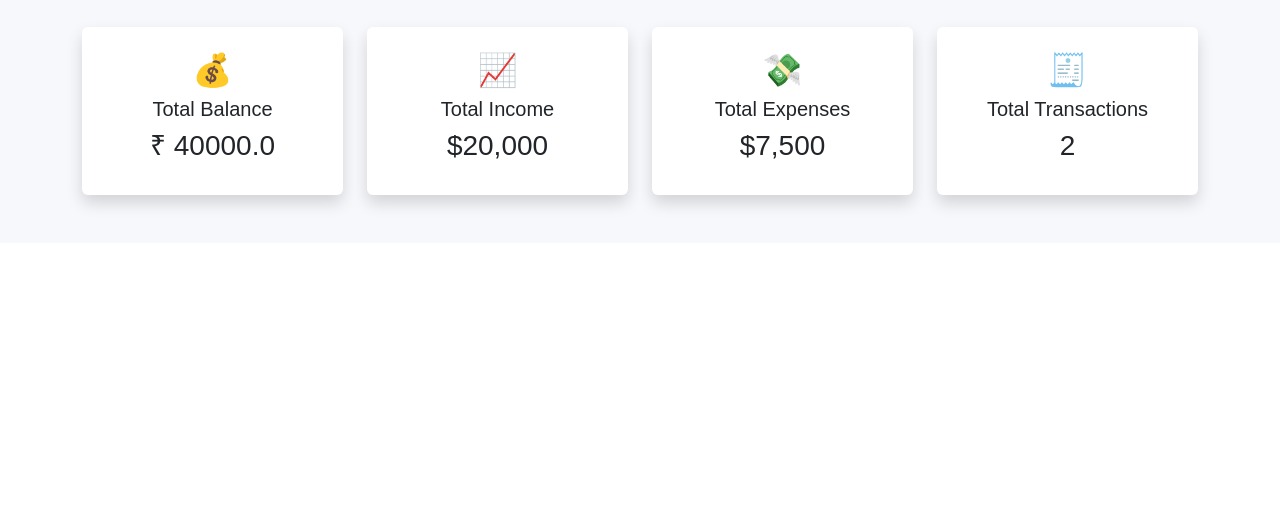
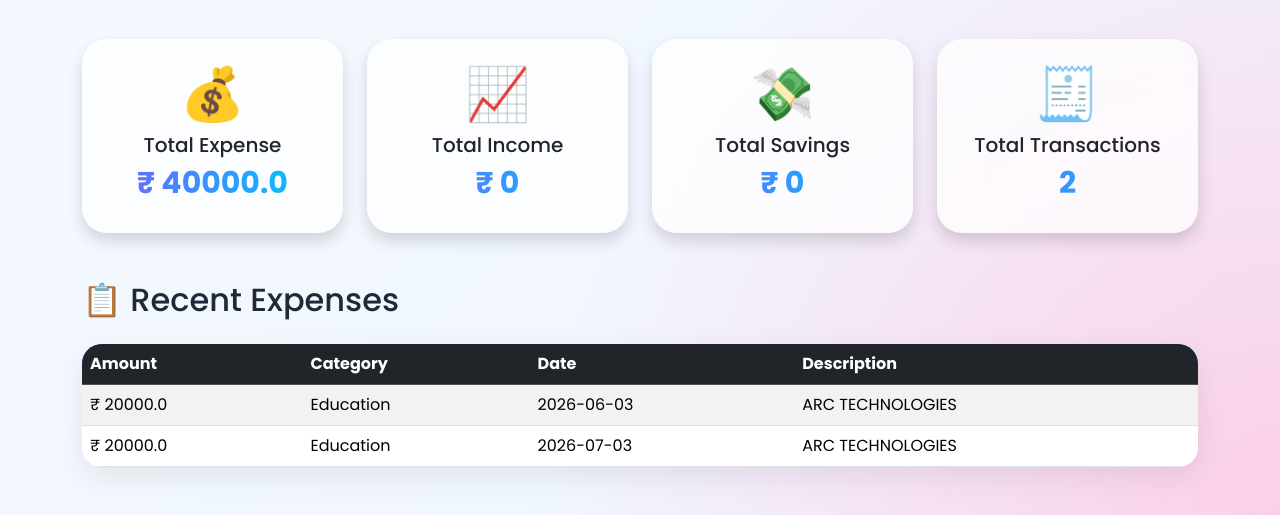
Before and after one commit to shreeyasapate/expense-tracker, a Flask app: page / in a window 1280 px wide. Shown: the part 797-1312 px from the top of the page. Before the commit the page ends 1009 px from the top, so only its background shows below. Run offline with Flask 3, Linux system fonts and the light colour scheme; data comes from the database, SQL or seed files in the repository; both versions use the stored data as it was after the commit.

Commit message:
Redesigned UI with modern gradient theme and glassmorphism

```diff
--- a/app.py
+++ b/app.py
@@ -2,9 +2,13 @@ from flask import Flask, render_template, request, redirect
 import sqlite3
 import webbrowser
 from threading import Timer
+
 app = Flask(__name__)
 
 DATABASE = "database/expenses.db"
+
+
+# -------------------- HOME --------------------
 
 @app.route("/")
 def home():
@@ -12,29 +16,45 @@ def home():
     conn = sqlite3.connect(DATABASE)
     cursor = conn.cursor()
 
+    # Total Expense
     cursor.execute("SELECT SUM(amount) FROM expenses")
     total_expense = cursor.fetchone()[0]
 
     if total_expense is None:
         total_expense = 0
 
-    # Count total transactions
+    # Total Transactions
     cursor.execute("SELECT COUNT(*) FROM expenses")
     total_transactions = cursor.fetchone()[0]
 
+    # Recent Expenses
+    cursor.execute("""
+        SELECT amount, category, date, description
+        FROM expenses
+        ORDER BY id DESC
+        LIMIT 5
+    """)
+
+    recent_expenses = cursor.fetchall()
+    print("Recent Expenses:", recent_expenses)
     conn.close()
 
     return render_template(
         "index.html",
         total_expense=total_expense,
-        total_transactions=total_transactions
+        total_transactions=total_transactions,
+        recent_expenses=recent_expenses
     )
 
+
+# -------------------- ADD EXPENSE PAGE --------------------
 
 @app.route("/add-expense")
 def add_expense():
     return render_template("add_expense.html")
 
+
+# -------------------- SAVE EXPENSE --------------------
 
 @app.route("/save-expense", methods=["POST"])
 def save_expense():
@@ -43,6 +63,12 @@ def save_expense():
     category = request.form["category"]
     date = request.form["date"]
     description = request.form["description"]
+
+    print("========== FORM DATA ==========")
+    print("Amount:", amount)
+    print("Category:", category)
+    print("Date:", date)
+    print("Description:", description)
 
     conn = sqlite3.connect(DATABASE)
     cursor = conn.cursor()
@@ -53,9 +79,14 @@ def save_expense():
     """, (amount, category, date, description))
 
     conn.commit()
+
+    print("Rows inserted:", cursor.rowcount)
+
     conn.close()
+    print("Expense saved successfully!")
+    return redirect("/")
 
-    return redirect("/")
+# -------------------- EXPENSE HISTORY --------------------
 
 @app.route("/expenses")
 def expenses():
@@ -63,18 +94,30 @@ def expenses():
     conn = sqlite3.connect(DATABASE)
     cursor = conn.cursor()
 
-    cursor.execute("SELECT * FROM expenses")
+    cursor.execute("""
+        SELECT *
+        FROM expenses
+        ORDER BY id DESC
+    """)
 
     expenses = cursor.fetchall()
 
     conn.close()
 
-    return render_template("expense_history.html", expenses=expenses)
+    return render_template(
+        "expense_history.html",
+        expenses=expenses
+    )
 
+
+# -------------------- AUTO OPEN BROWSER --------------------
 
 def open_browser():
     webbrowser.open_new("http://127.0.0.1:5000/")
 
+
+# -------------------- RUN APP --------------------
+
 if __name__ == "__main__":
     Timer(1, open_browser).start()
     app.run(debug=True, use_reloader=False)
--- a/static/css/style.css
+++ b/static/css/style.css
@@ -1,51 +1,291 @@
-body{
-    font-family: Arial, Helvetica, sans-serif;
-    background:#f7f8fc;
+/* Google Font */
+@import url('https://fonts.googleapis.com/css2?family=Poppins:wght@300;400;500;600;700;800&display=swap');
+
+*{
+    margin:0;
+    padding:0;
+    box-sizing:border-box;
+    font-family:'Poppins',sans-serif;
 }
 
-.navbar{
-    background:#111827 !important;
+body{
+
+    background:
+    radial-gradient(circle at top left,#dbeafe 0%,transparent 40%),
+    radial-gradient(circle at bottom right,#fbcfe8 0%,transparent 40%),
+    linear-gradient(135deg,#f8fbff,#eef5ff);
+
+    min-height:100vh;
+    color:#1f2937;
+
 }
 
-.hero{
-    background:linear-gradient(135deg,#2563eb,#7c3aed);
-    color:white;
-    min-height:90vh;
-    display:flex;
-    align-items:center;
+/* NAVBAR */
+
+.navbar{
+
+    background:rgba(255,255,255,.65)!important;
+
+    backdrop-filter:blur(15px);
+
+    box-shadow:0 8px 25px rgba(0,0,0,.08);
+
 }
 
-.btn{
-    border-radius:12px;
-    padding:12px 30px;
+.navbar-brand{
+
+    font-size:28px;
+    font-weight:700;
+
+    background:linear-gradient(90deg,#ff4d9d,#6c63ff,#00c6ff);
+
+    -webkit-background-clip:text;
+    -webkit-text-fill-color:transparent;
+
 }
 
+.nav-link{
+
+    color:#374151!important;
+    font-weight:500;
+    transition:.3s;
+
+}
+
+.nav-link:hover{
+
+    color:#6c63ff!important;
+
+}
+
+/* HERO */
+
+.hero{
+
+    min-height:90vh;
+
+    display:flex;
+
+    align-items:center;
+
+    background:
+
+    linear-gradient(135deg,#6c63ff,#00c6ff,#43e97b,#ff6ec7);
+
+    background-size:400% 400%;
+
+    animation:gradientMove 12s ease infinite;
+
+    color:white;
+
+}
+
+@keyframes gradientMove{
+
+0%{background-position:0% 50%;}
+50%{background-position:100% 50%;}
+100%{background-position:0% 50%;}
+
+}
+
+.hero h1{
+
+    font-size:60px;
+    font-weight:800;
+    color:white;
+
+}
+
+.hero p{
+
+    font-size:20px;
+    opacity:.95;
+
+}
+
+/* BUTTONS */
+
+.btn{
+
+    border:none;
+    border-radius:50px;
+
+    padding:14px 34px;
+
+    font-weight:600;
+
+    transition:.4s;
+
+}
+
+.btn-light{
+
+    color:#6c63ff;
+
+}
+
+.btn-light:hover{
+
+    transform:translateY(-5px);
+
+}
+
+.btn-outline-light:hover{
+
+    background:white;
+
+    color:#6c63ff;
+
+}
+
+/* FLOAT IMAGE */
+
 img{
-    animation:float 3s ease-in-out infinite;
+
+    animation:float 4s ease-in-out infinite;
+
 }
 
 @keyframes float{
 
-0%{
-transform:translateY(0px);
-}
-
-50%{
-transform:translateY(-15px);
-}
-
-100%{
-transform:translateY(0px);
-}
+0%{transform:translateY(0);}
+50%{transform:translateY(-20px);}
+100%{transform:translateY(0);}
 
 }
 
+/* CARDS */
 
-h1{
-    color:#1f2937;
+.card{
+
+    border:none;
+
+    border-radius:25px;
+
+    background:rgba(255,255,255,.75);
+
+    backdrop-filter:blur(20px);
+
+    box-shadow:0 15px 35px rgba(0,0,0,.08);
+
+    transition:.4s;
+
 }
 
+.card:hover{
+
+    transform:translateY(-12px) scale(1.03);
+
+}
+
+.card h2{
+
+    font-size:52px;
+
+}
+
+.card h3{
+
+    font-size:30px;
+
+    font-weight:700;
+
+    background:linear-gradient(90deg,#6c63ff,#00c6ff);
+
+    -webkit-background-clip:text;
+
+    -webkit-text-fill-color:transparent;
+
+}
+
+/* TABLE */
+
+.table{
+
+    border-radius:20px;
+
+    overflow:hidden;
+
+    background:white;
+
+    box-shadow:0 10px 30px rgba(0,0,0,.08);
+
+}
+
+.table-dark{
+
+    background:linear-gradient(90deg,#6c63ff,#00c6ff)!important;
+
+    color:white;
+
+}
+
+.table tbody tr:hover{
+
+    background:#edf4ff;
+
+}
+
+/* FORM */
+
+.form-control,
+.form-select{
+
+    border-radius:15px;
+
+    padding:14px;
+
+    border:2px solid #e5e7eb;
+
+}
+
+.form-control:focus,
+.form-select:focus{
+
+    border-color:#6c63ff;
+
+    box-shadow:0 0 15px rgba(108,99,255,.25);
+
+}
+
+/* PRIMARY BUTTON */
+
 .btn-primary{
-    padding:12px 28px;
-    border-radius:10px;
+
+    background:linear-gradient(135deg,#6c63ff,#00c6ff);
+
 }
+
+.btn-primary:hover{
+
+    background:linear-gradient(135deg,#ff6ec7,#6c63ff);
+
+    transform:translateY(-4px);
+
+}
+
+/* SUCCESS */
+
+.btn-success{
+
+    background:linear-gradient(135deg,#43e97b,#38f9d7);
+
+}
+
+/* WARNING */
+
+.btn-warning{
+
+    color:white;
+
+    background:linear-gradient(135deg,#ffb347,#ff6b6b);
+
+}
+
+/* DANGER */
+
+.btn-danger{
+
+    background:linear-gradient(135deg,#ff416c,#ff4b2b);
+
+}
--- a/templates/index.html
+++ b/templates/index.html
@@ -16,7 +16,7 @@
 <!-- Navbar -->
 <nav class="navbar navbar-expand-lg navbar-dark bg-dark">
     <div class="container">
-        <a class="navbar-brand fw-bold" href="#">💰 Expense Tracker</a>
+        <a class="navbar-brand fw-bold" href="/">💰 Expense Tracker</a>
 
         <button class="navbar-toggler" type="button" data-bs-toggle="collapse" data-bs-target="#navbarNav">
             <span class="navbar-toggler-icon"></span>
@@ -24,10 +24,21 @@
 
         <div class="collapse navbar-collapse" id="navbarNav">
             <ul class="navbar-nav ms-auto">
-                <li class="nav-item"><a class="nav-link active" href="#">Home</a></li>
-                <li class="nav-item"><a class="nav-link" href="/expenses">Expenses</a></li>
-                <li class="nav-item"><a class="nav-link" href="/add-expense">Add Expense</a></li>
-                <li class="nav-item"><a class="nav-link" href="#">Reports</a></li>
+                <li class="nav-item">
+                    <a class="nav-link active" href="/">Home</a>
+                </li>
+
+                <li class="nav-item">
+                    <a class="nav-link" href="/expenses">Expenses</a>
+                </li>
+
+                <li class="nav-item">
+                    <a class="nav-link" href="/add-expense">Add Expense</a>
+                </li>
+
+                <li class="nav-item">
+                    <a class="nav-link" href="#">Reports</a>
+                </li>
             </ul>
         </div>
     </div>
@@ -48,13 +59,13 @@
                     with a beautiful and easy-to-use expense tracker.
                 </p>
 
-                <button class="btn btn-light btn-lg mt-3 me-3">
+                <a href="/add-expense" class="btn btn-light btn-lg mt-3 me-3">
                     Get Started
-                </button>
+                </a>
 
-                <button class="btn btn-outline-light btn-lg mt-3">
-                    Learn More
-                </button>
+                <a href="/expenses" class="btn btn-outline-light btn-lg mt-3">
+                    View Expenses
+                </a>
             </div>
 
             <div class="col-lg-6 text-center">
@@ -76,7 +87,7 @@
         <div class="col-md-3">
             <div class="card shadow border-0 p-4 text-center">
                 <h2>💰</h2>
-                <h5>Total Balance</h5>
+                <h5>Total Expense</h5>
                 <h3>₹ {{ total_expense }}</h3>
             </div>
         </div>
@@ -85,15 +96,15 @@
             <div class="card shadow border-0 p-4 text-center">
                 <h2>📈</h2>
                 <h5>Total Income</h5>
-                <h3>$20,000</h3>
+                <h3>₹ 0</h3>
             </div>
         </div>
 
         <div class="col-md-3">
             <div class="card shadow border-0 p-4 text-center">
                 <h2>💸</h2>
-                <h5>Total Expenses</h5>
-                <h3>$7,500</h3>
+                <h5>Total Savings</h5>
+                <h3>₹ 0</h3>
             </div>
         </div>
 
@@ -109,6 +120,42 @@
 
 </section>
 
+<!-- Recent Expenses -->
+
+<section class="container my-5">
+
+    <h2 class="mb-4">📋 Recent Expenses</h2>
+
+    <table class="table table-striped table-hover">
+
+        <thead class="table-dark">
+            <tr>
+                <th>Amount</th>
+                <th>Category</th>
+                <th>Date</th>
+                <th>Description</th>
+            </tr>
+        </thead>
+
+        <tbody>
+
+            {% for expense in recent_expenses %}
+
+            <tr>
+                <td>₹ {{ expense[0] }}</td>
+                <td>{{ expense[1] }}</td>
+                <td>{{ expense[2] }}</td>
+                <td>{{ expense[3] }}</td>
+            </tr>
+
+            {% endfor %}
+
+        </tbody>
+
+    </table>
+
+</section>
+
 <script src="https://cdn.jsdelivr.net/npm/bootstrap@5.3.3/dist/js/bootstrap.bundle.min.js"></script>
 
 </body>
```
Also changed, not shown: database.py (+9 -6 lines), templates/add_expense.html (+44 -14 lines), templates/expense_history.html (+95 -0 lines), database/expenses.db. Lines whose indentation alone changed are shown as unchanged.
